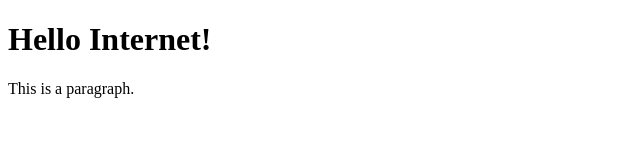
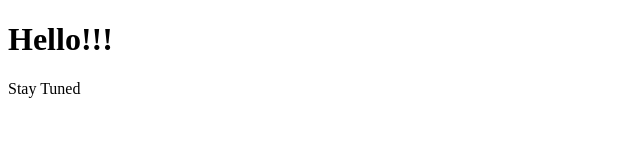
Before and after one commit to msatheeshkumar/msatheeshkumar.github.io, a plain HTML site: page index.html in a window 1280 px wide. Shown: the whole page, without its empty margins (0-640 px from the left). Drawn offline with Linux system fonts and the light colour scheme.

Commit message:
initial commit

```diff
--- a/index.html
+++ b/index.html
@@ -5,7 +5,7 @@
 </head>
 <body>
 
-<h1>Hello Internet!</h1>
-<p>This is a paragraph.</p>
+<h1>Hello!!!</h1>
+<p>Stay Tuned</p>
 </body>
 </html>
```
